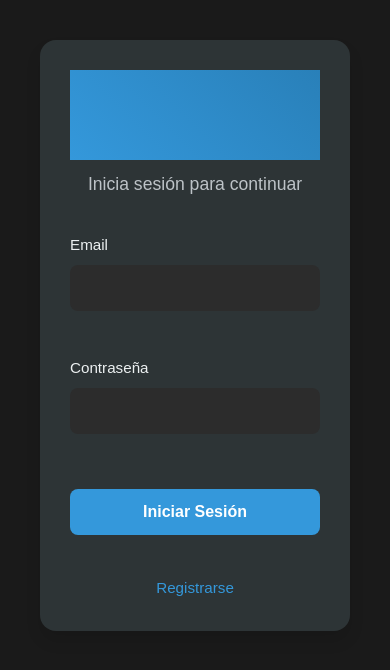
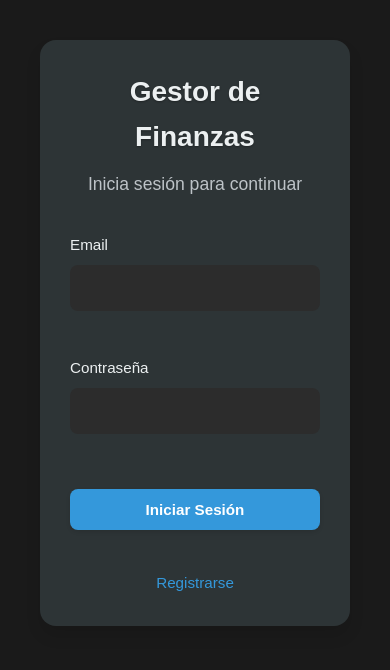
Before and after one commit to Math92/CuentasAPP, a plain HTML site: page login.html in a window 390 px wide. Drawn offline with Linux system fonts and the light colour scheme.

Commit message:
Modifying styles in auth.css

```diff
--- a/auth.css
+++ b/auth.css
@@ -26,11 +26,11 @@
   }
 
   .auth-header h1 {
+    color: var(--text-primary);
     font-size: 2rem;
     margin-bottom: 10px;
-    background: linear-gradient(45deg, var(--accent-color), var(--accent-hover));
-
-    -webkit-text-fill-color: transparent;
+    text-shadow: 0 2px 4px rgba(0, 0, 0, 0.2);
+    transition: all var(--transition-normal);
 }
 
   .auth-header p {
@@ -79,10 +79,11 @@
     font-size: 1rem;
     font-weight: 600;
     cursor: pointer;
-    transition: all var(--transition-normal);
+    transition: all 0.3s cubic-bezier(0.4, 0, 0.2, 1);
     margin-top: 10px;
     position: relative;
     overflow: hidden;
+    box-shadow: 0 2px 4px rgba(0, 0, 0, 0.1);
 }
 
   .auth-form button::after {
@@ -184,9 +185,21 @@
     .auth-container {
         margin: 20px;
         padding: 30px;
+        width: calc(100% - 40px);
     }
 
     .auth-header h1 {
         font-size: 1.75rem;
+        color: var(--text-primary);
+        text-shadow: 0 1px 2px rgba(0, 0, 0, 0.3);
+    }
+
+    .auth-form button {
+        padding: 12px;
+        font-size: 0.95rem;
+    }
+
+    .auth-form button:active {
+        transform: scale(0.98);
     }
 }
```
Lines whose indentation alone changed are shown as unchanged.
